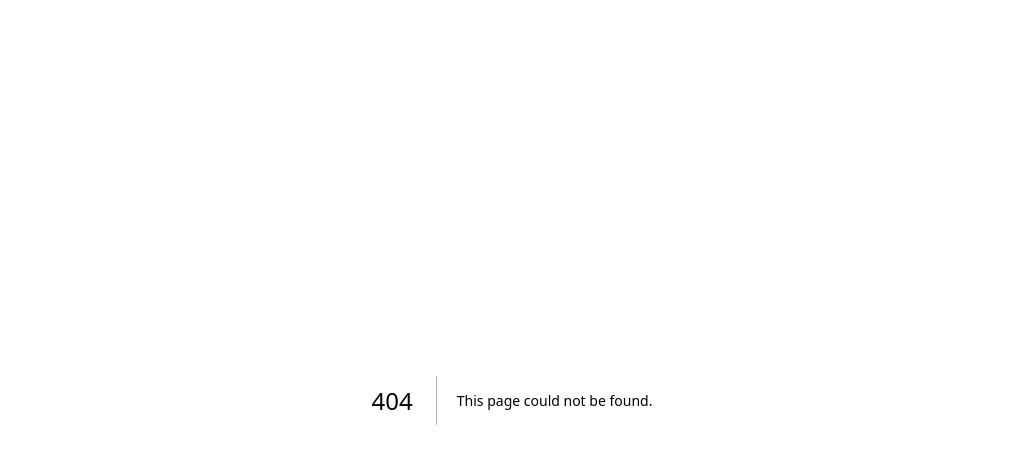
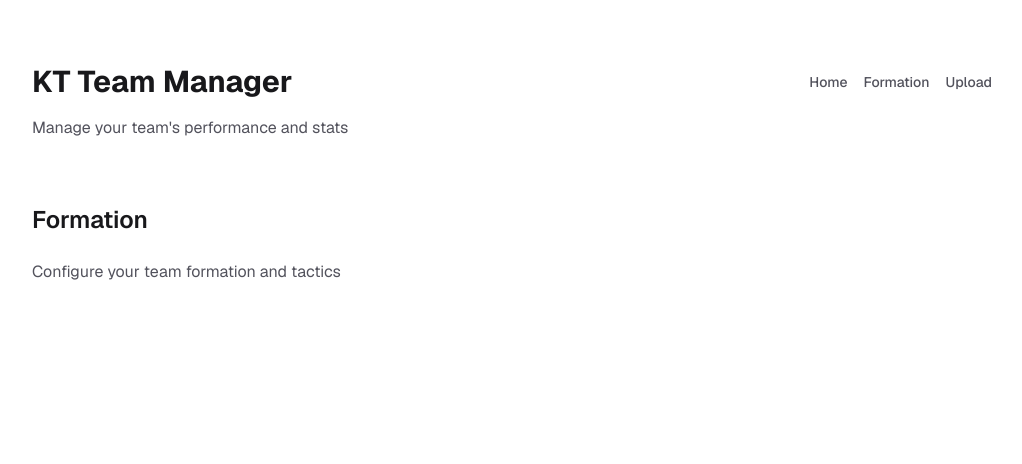
Before and after one commit to iheidari/dw-team-manager, a Next.js app: page /formation in a window 1280 px wide. Before the commit this address had no page. Shown: the top 464 px of the page, without its empty margins (128-1150 px from the left). Built offline with nearby package versions, Linux system fonts and the light colour scheme.

Commit message:
Add formation page

```diff
--- a/app/components/Menu.tsx
+++ b/app/components/Menu.tsx
@@ -1,20 +1,33 @@
 import Link from "next/link";
+
+const menuItems = [
+  {
+    label: "Home",
+    href: "/",
+  },
+  {
+    label: "Formation",
+    href: "/formation",
+  },
+
+  {
+    label: "Upload",
+    href: "/upload",
+  },
+];
 
 const Menu = () => {
   return (
     <nav className="flex gap-4">
-      <Link
-        href="/"
-        className="text-sm font-medium text-zinc-600 hover:text-zinc-900 dark:text-zinc-400 dark:hover:text-white transition-colors"
-      >
-        Home
-      </Link>
-      <Link
-        href="/upload"
-        className="text-sm font-medium text-zinc-600 hover:text-zinc-900 dark:text-zinc-400 dark:hover:text-white transition-colors"
-      >
-        Upload
-      </Link>
+      {menuItems.map((item) => (
+        <Link
+          key={item.href}
+          href={item.href}
+          className="text-sm font-medium text-zinc-600 hover:text-zinc-900 dark:text-zinc-400 dark:hover:text-white transition-colors"
+        >
+          {item.label}
+        </Link>
+      ))}
     </nav>
   );
 };
--- /dev/null
+++ b/app/formation/page.tsx
@@ -0,0 +1,19 @@
+import Header from "../components/Header";
+
+export default function Formation() {
+  return (
+    <div className="flex min-h-screen items-center justify-center bg-zinc-50 font-sans dark:bg-black">
+      <main className="flex min-h-screen w-full max-w-5xl flex-col items-center py-16 px-8 bg-white dark:bg-black sm:items-start">
+        <Header />
+        <div className="w-full mt-8">
+          <h2 className="text-2xl font-semibold mb-6 text-zinc-900 dark:text-white">
+            Formation
+          </h2>
+          <p className="text-zinc-600 dark:text-zinc-400">
+            Configure your team formation and tactics
+          </p>
+        </div>
+      </main>
+    </div>
+  );
+}
```
